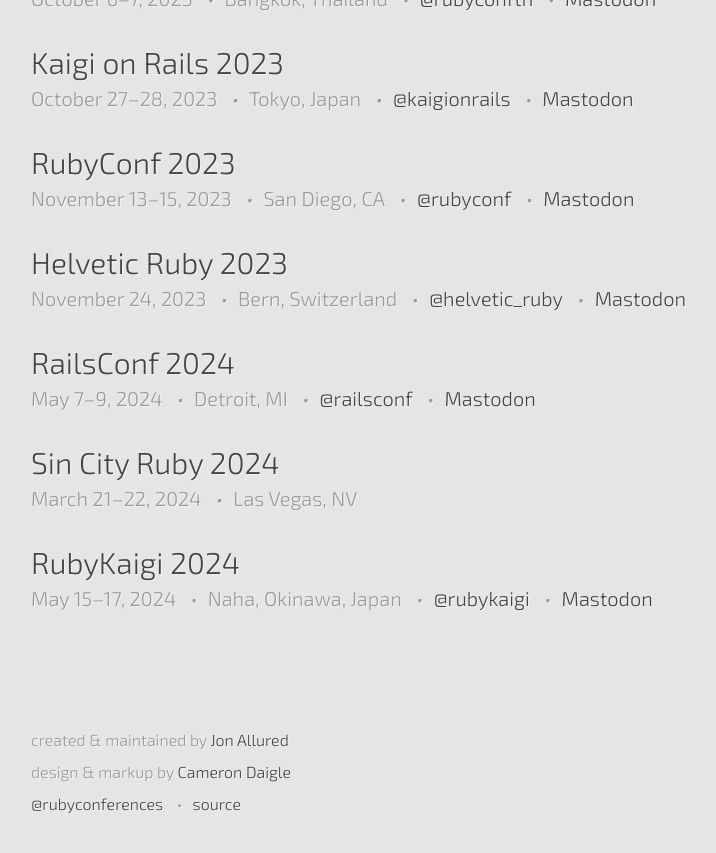
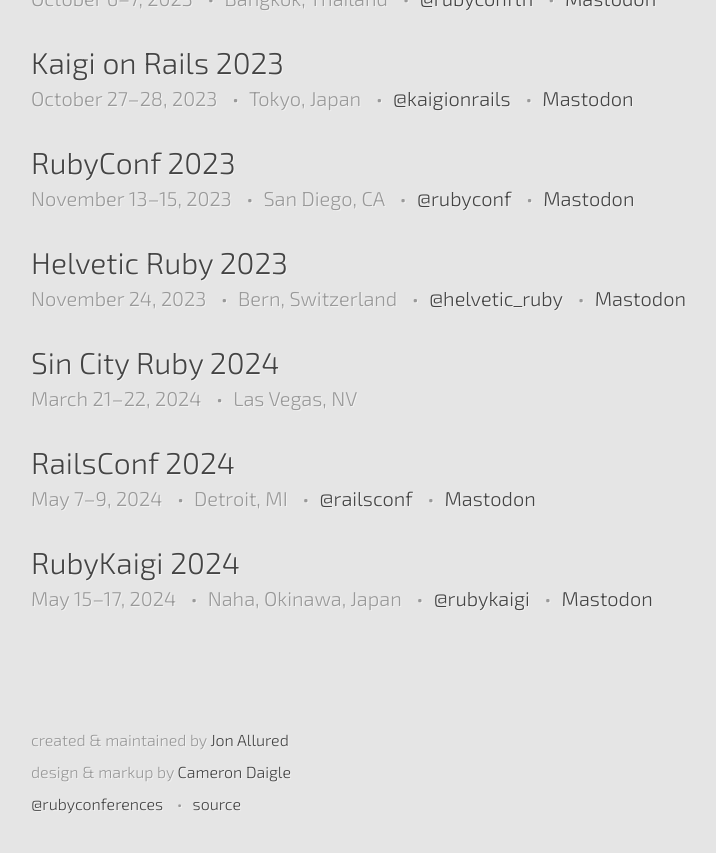
Before and after one commit to ruby-conferences/ruby-conferences.github.io, a Jekyll site: the page built from index.html, in a window 1280 px wide and 900 px high, scrolled down 1818 px. Shown: the top 853 px of the window, without its empty margins (209-925 px from the left). Built offline with Jekyll 4.4.1, drawn with Linux system fonts in a browser that asks for light colours; part of the change alters nothing that is shown.

```diff
--- a/_data/conferences.yml
+++ b/_data/conferences.yml
@@ -2324,6 +2324,12 @@
   twitter: helvetic_ruby
   mastodon: https://ruby.social/@helvetic_ruby
 
+- name: Sin City Ruby 2024
+  location: Las Vegas, NV
+  start_date: 2024-03-21
+  end_date: 2024-03-22
+  url: https://www.sincityruby.com
+
 - name: RailsConf 2024
   location: Detroit, MI
   start_date: 2024-05-07
@@ -2332,12 +2338,6 @@
   twitter: railsconf
   mastodon: https://ruby.social/@railsconf
 
-- name: Sin City Ruby 2024
-  location: Las Vegas, NV
-  start_date: 2024-03-21
-  end_date: 2024-03-22
-  url: https://www.sincityruby.com
-
 - name: RubyKaigi 2024
   location: Naha, Okinawa, Japan
   start_date: 2024-05-15
```
